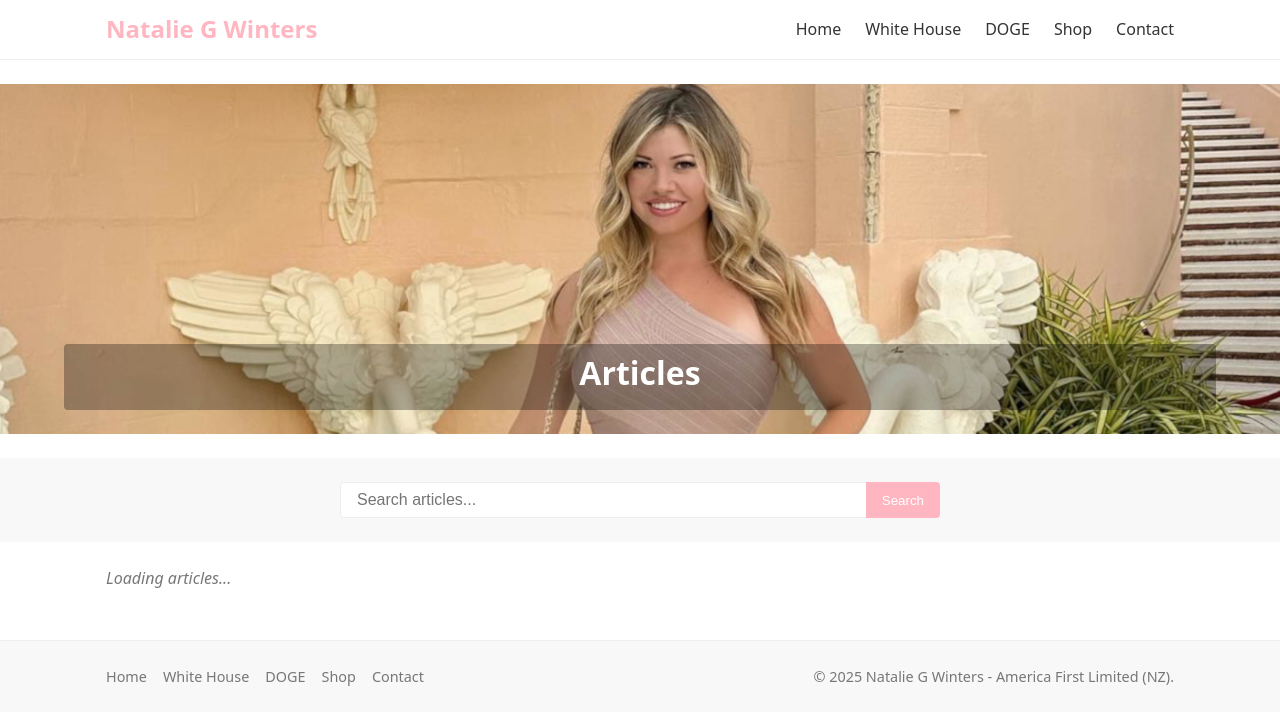
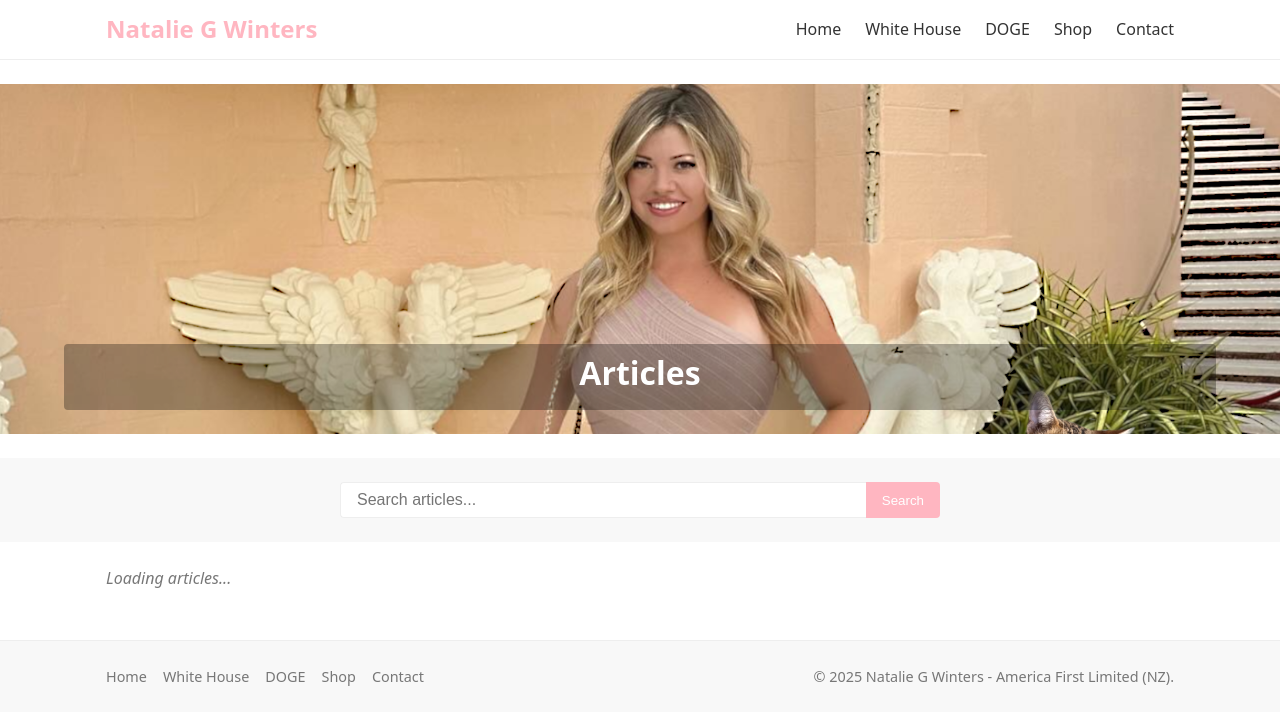
Before and after one commit to meeeeeooooowwwwwww/this, a website: page public/articles.html in a window 1280 px wide. Drawn offline with Linux system fonts and the light colour scheme.

Commit message:
Update hero image

```diff
--- a/public/articles.html
+++ b/public/articles.html
@@ -30,7 +30,7 @@
         </header>
 
         <main>
-            <section class="hero" style="background-image: url('/images/hero/natalie-winters-hero.png');">
+            <section class="hero" style="background-image: url('/images/hero/natalie-winters-cat-nabber.png');">
                 <div class="container">
                      <h1>Articles</h1>
                      <!-- <p>Browse the latest articles.</p> -->
```
Also changed, not shown: public/businesses.html (+1 -1 lines), public/contact.html (+1 -1 lines), public/index.html (+1 -1 lines), public/videos.html (+1 -1 lines), public/images/hero/natalie-winters-cat-nabber.png (added).
